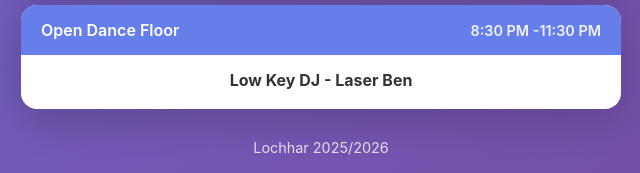
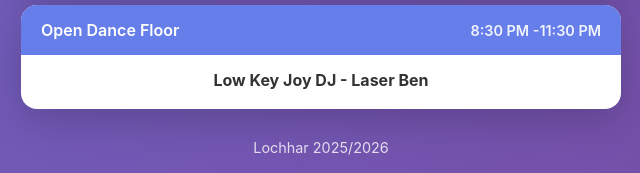
Before and after one commit to dguu/lochhar-26-event-schedule, a plain HTML site: page index.html in a window 1280 px wide. Shown: the part 2000-2173 px from the top of the page, 319-959 px from the left. Drawn offline with Linux system fonts and the light colour scheme.

Commit message:
Update dj name

```diff
--- a/index.html
+++ b/index.html
@@ -266,7 +266,7 @@
                 <span class="time">8:30 PM -11:30 PM</span>
             </div>
             <div class="event">
-                <h3>Low Key DJ - Laser Ben</h3>
+                <h3>Low Key Joy DJ - Laser Ben</h3>
             </div>
         </div>
 
```
